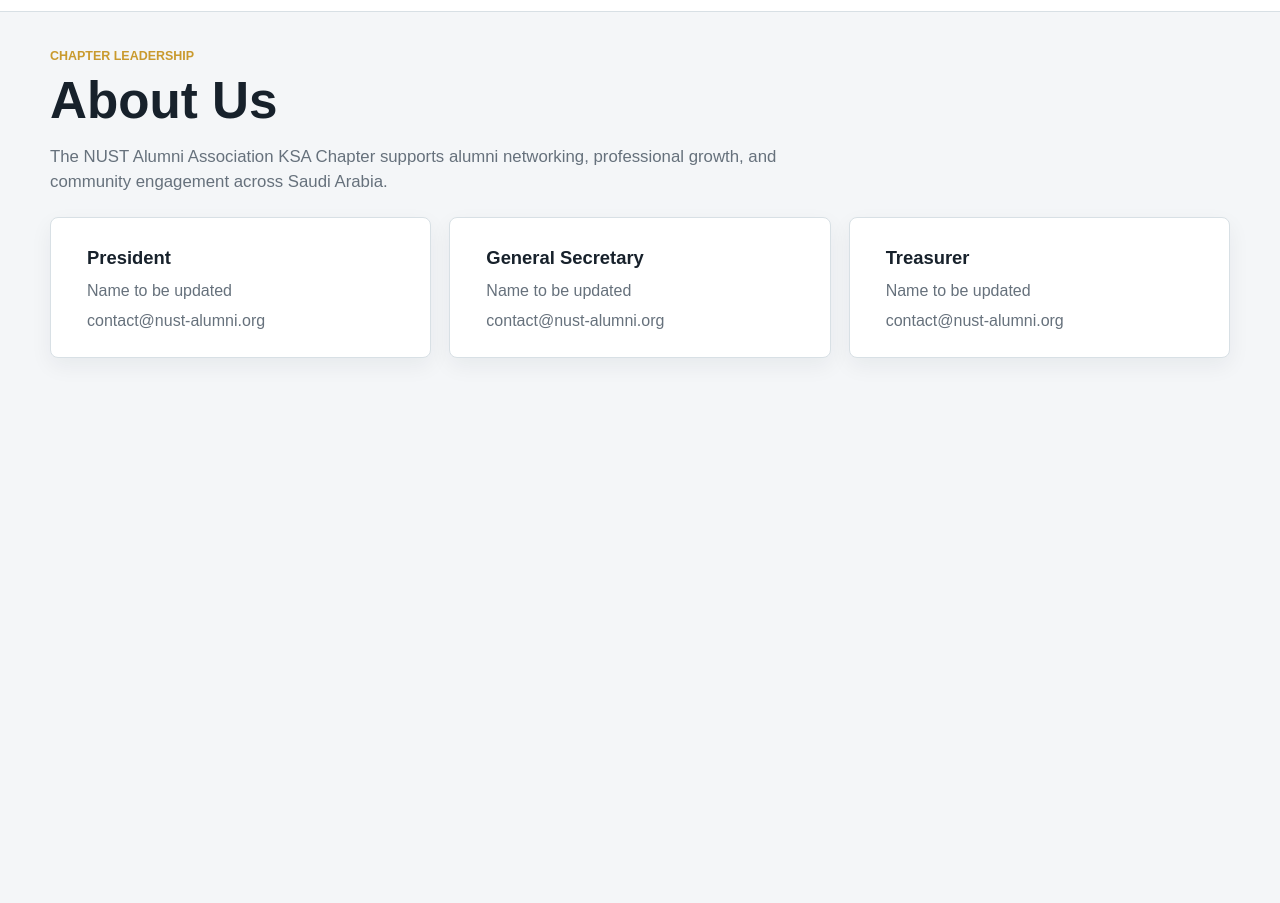
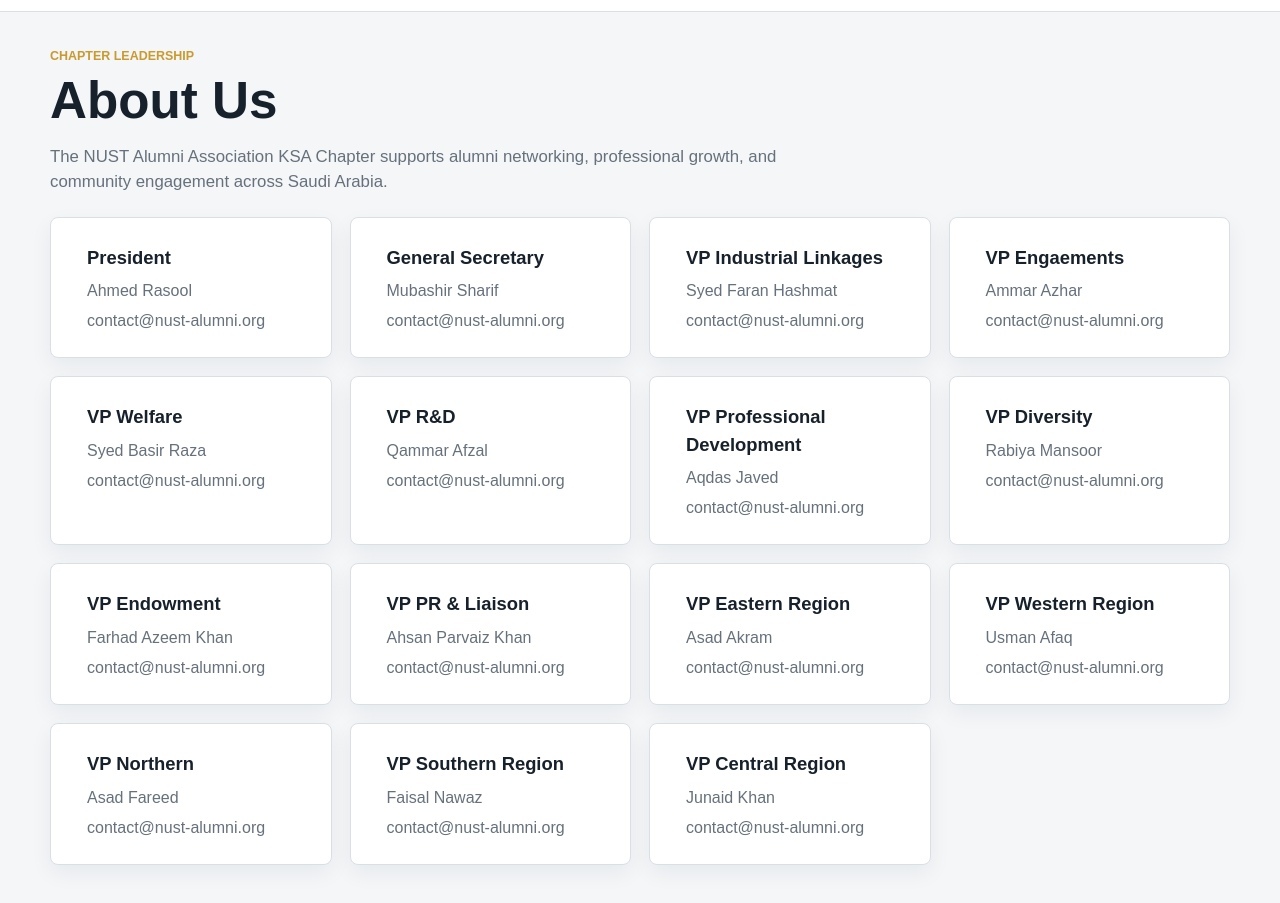
Before and after one commit to HashimsGitHub/NAA-KSA-WebSite, a plain HTML site: page frontend/pages/about.html in a window 1280 px wide. Shown: the part 63-966 px from the top of the page. Before the commit the page ends 800 px from the top, so only its background shows below. Drawn offline with Linux system fonts and the light colour scheme.

Commit message:
updated About Us page with EC details

```diff
--- a/frontend/pages/about.html
+++ b/frontend/pages/about.html
@@ -26,9 +26,21 @@
       <p>The NUST Alumni Association KSA Chapter supports alumni networking, professional growth, and community engagement across Saudi Arabia.</p>
     </section>
     <section class="cards leadership-grid">
-      <article class="item"><h3>President</h3><p>Name to be updated</p><p class="meta">contact@nust-alumni.org</p></article>
-      <article class="item"><h3>General Secretary</h3><p>Name to be updated</p><p class="meta">contact@nust-alumni.org</p></article>
-      <article class="item"><h3>Treasurer</h3><p>Name to be updated</p><p class="meta">contact@nust-alumni.org</p></article>
+      <article class="item"><h3>President</h3><p>Ahmed Rasool</p><p class="meta">contact@nust-alumni.org</p></article>
+      <article class="item"><h3>General Secretary</h3><p>Mubashir Sharif</p><p class="meta">contact@nust-alumni.org</p></article>
+      <article class="item"><h3>VP Industrial Linkages</h3><p>Syed Faran Hashmat</p><p class="meta">contact@nust-alumni.org</p></article>
+      <article class="item"><h3>VP Engaements</h3><p>Ammar Azhar</p><p class="meta">contact@nust-alumni.org</p></article>
+      <article class="item"><h3>VP Welfare </h3><p>Syed Basir Raza</p><p class="meta">contact@nust-alumni.org</p></article>
+      <article class="item"><h3>VP R&D</h3><p>Qammar Afzal</p><p class="meta">contact@nust-alumni.org</p></article>
+      <article class="item"><h3>VP Professional Development</h3><p>Aqdas Javed</p><p class="meta">contact@nust-alumni.org</p></article>
+      <article class="item"><h3>VP Diversity</h3><p>Rabiya Mansoor</p><p class="meta">contact@nust-alumni.org</p></article>
+      <article class="item"><h3>VP Endowment</h3><p>Farhad Azeem Khan</p><p class="meta">contact@nust-alumni.org</p></article>
+      <article class="item"><h3>VP PR & Liaison</h3><p>Ahsan Parvaiz Khan</p><p class="meta">contact@nust-alumni.org</p></article>
+      <article class="item"><h3>VP Eastern Region</h3><p>Asad Akram</p><p class="meta">contact@nust-alumni.org</p></article>
+      <article class="item"><h3>VP Western Region</h3><p>Usman Afaq</p><p class="meta">contact@nust-alumni.org</p></article>
+      <article class="item"><h3>VP Northern</h3><p>Asad Fareed</p><p class="meta">contact@nust-alumni.org</p></article>
+      <article class="item"><h3>VP Southern Region</h3><p>Faisal Nawaz</p><p class="meta">contact@nust-alumni.org</p></article>
+      <article class="item"><h3>VP Central Region</h3><p>Junaid Khan</p><p class="meta">contact@nust-alumni.org</p></article>
     </section>
   </main>
   <script src="/app.js"></script>
```
